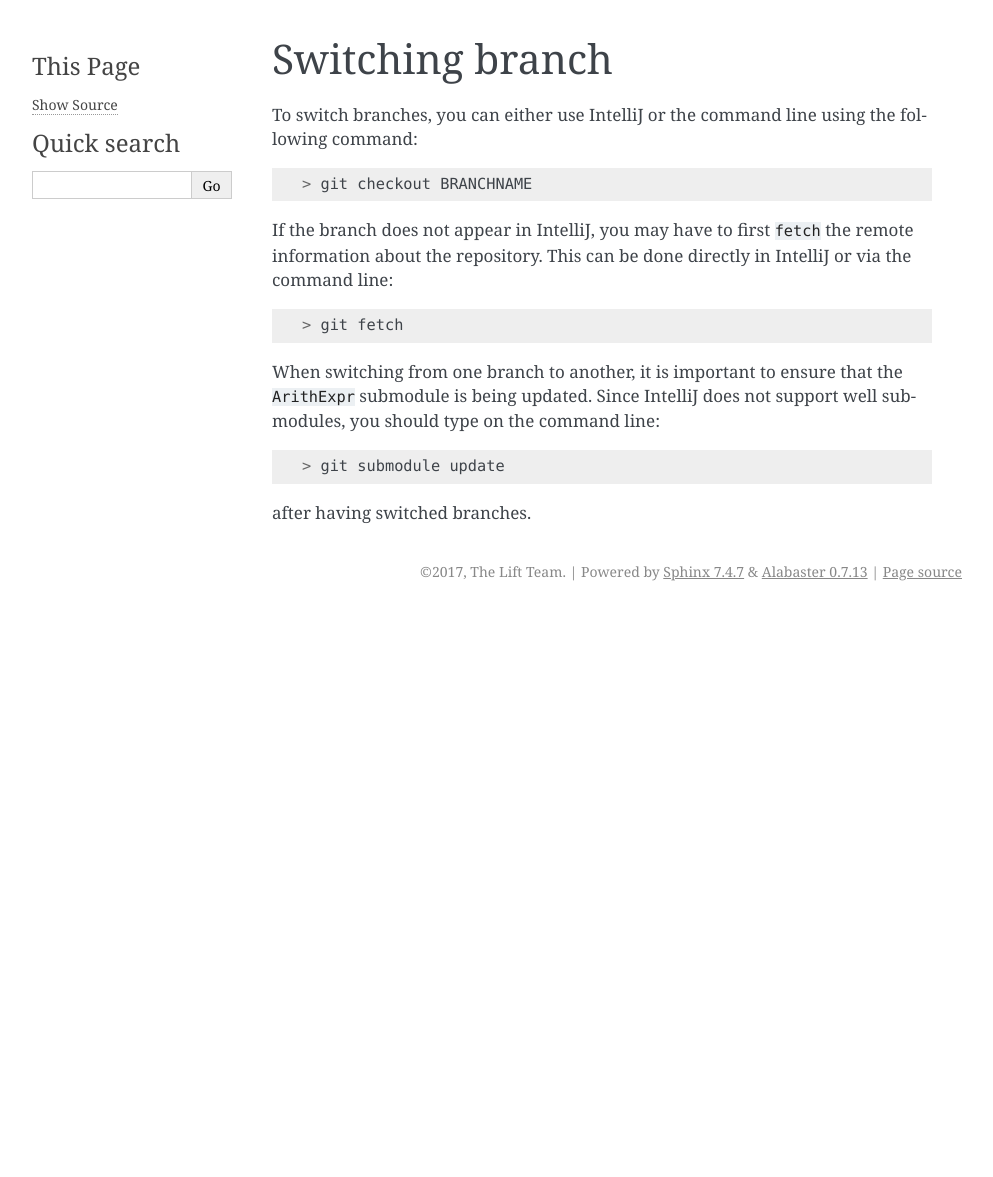
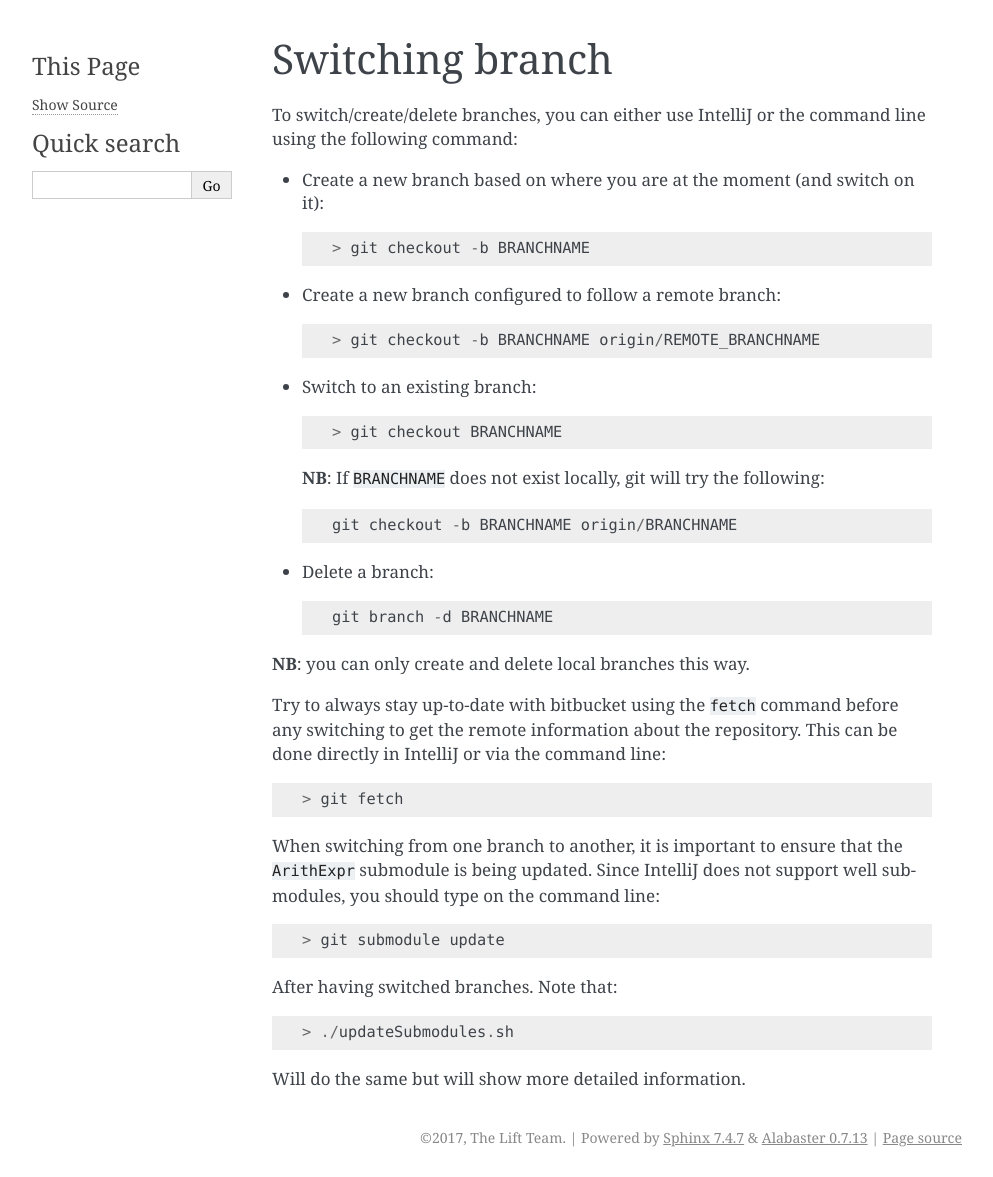
Before and after one commit to lift-project/lift, a Sphinx documentation site: the page built from docs/source/developing-lift/switch-branch.rst, in a window 1280 px wide. Shown: the whole page, without its empty margins (148-1141 px from the left). Built offline with Sphinx 7.4.7, drawn with Linux system fonts in a browser that asks for light colours; before the commit the page ends 900 px from its top, so only the background shows below that.

Commit message:
A little more information in switch-branch

```diff
--- a/docs/source/developing-lift/switch-branch.rst
+++ b/docs/source/developing-lift/switch-branch.rst
@@ -1,12 +1,34 @@
 Switching branch
 ================
 
-To switch branches, you can either use IntelliJ or the command line using the following command::
+To switch/create/delete branches, you can either use IntelliJ or the command
+line using the following command:
+
+- Create a new branch based on where you are at the moment (and switch on it)::
+
+    > git checkout -b BRANCHNAME
+
+- Create a new branch configured to follow a remote branch::
+
+    > git checkout -b BRANCHNAME origin/REMOTE_BRANCHNAME
+
+- Switch to an existing branch::
 
     > git checkout BRANCHNAME
 
-If the branch does not appear in IntelliJ, you may have to first ``fetch`` the remote information about the repository.
-This can be done directly in IntelliJ or via the command line::
+  **NB**: If ``BRANCHNAME`` does not exist locally, git will try the following::
+
+    git checkout -b BRANCHNAME origin/BRANCHNAME
+
+- Delete a branch::
+
+    git branch -d BRANCHNAME
+
+**NB**: you can only create and delete local branches this way.
+
+Try to always stay up-to-date with bitbucket using the ``fetch`` command before
+any switching to get the remote information about the repository.  This can be
+done directly in IntelliJ or via the command line::
 
     > git fetch
 
@@ -15,4 +37,8 @@ Since IntelliJ does not support well submodules, you should type on the command
 
     > git submodule update
 
-after having switched branches.
+After having switched branches. Note that::
+
+    > ./updateSubmodules.sh
+
+Will do the same but will show more detailed information.
```
